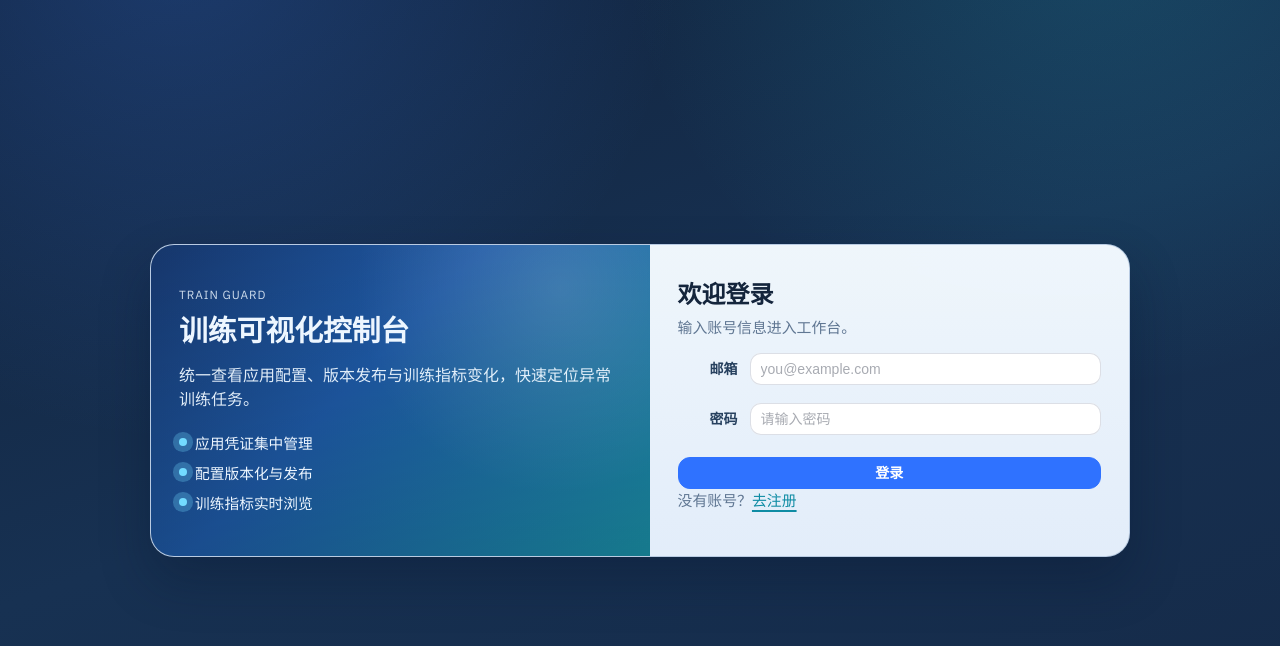
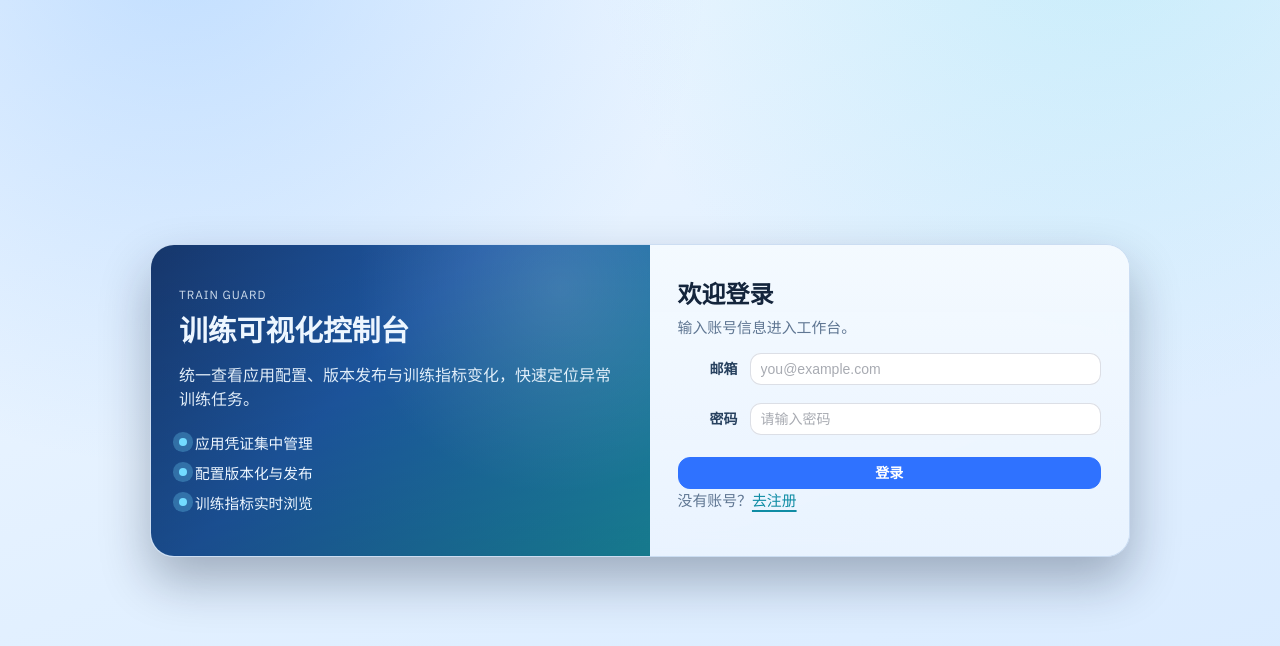
Before and after one commit to samoyed24/train-guard-dashboard, a Vue app in the folder frontend/: page /login in a window 1280 px wide. Shown: the top 646 px of the page. Built offline with nearby package versions, Linux system fonts and the light colour scheme; no server answers.

Commit message:
fix(frontend): adjust light theme background and drawer colors

```diff
--- a/frontend/src/styles.css
+++ b/frontend/src/styles.css
@@ -1,8 +1,8 @@
 @import url("https://fonts.googleapis.com/css2?family=IBM+Plex+Sans:wght@400;500;600;700&family=Space+Grotesk:wght@500;600;700&display=swap");
 
 :root {
-  --bg-canvas: #101f35;
-  --bg-tint: #1a2f4e;
+  --bg-canvas: #e8f3ff;
+  --bg-tint: #d8eaff;
   --surface: #eff6ff;
   --surface-muted: #e6f0ff;
   --ink: #14253c;
@@ -22,9 +22,9 @@
   --font-heading: "Space Grotesk", "IBM Plex Sans", "PingFang SC", sans-serif;
   --font-body: "IBM Plex Sans", "Noto Sans SC", "PingFang SC", sans-serif;
   --page-bg:
-    radial-gradient(circle at 14% -8%, rgba(62, 131, 255, 0.24), transparent 36%),
-    radial-gradient(circle at 86% -12%, rgba(40, 200, 220, 0.18), transparent 34%),
-    linear-gradient(160deg, #11233d 0%, #173152 48%, #152a48 100%);
+    radial-gradient(circle at 14% -8%, rgba(96, 170, 255, 0.32), transparent 38%),
+    radial-gradient(circle at 86% -12%, rgba(99, 218, 236, 0.24), transparent 36%),
+    linear-gradient(160deg, #f0f7ff 0%, #e2f0ff 50%, #d8eaff 100%);
   color-scheme: light;
 }
 
@@ -60,7 +60,7 @@ body,
 
 html {
   background: var(--page-bg);
-  background-color: #11233d;
+  background-color: var(--bg-canvas);
   overscroll-behavior-y: none;
   overflow: hidden;
 }
@@ -70,7 +70,7 @@ body {
   font-family: var(--font-body);
   color: var(--ink);
   background: var(--page-bg);
-  background-color: #11233d;
+  background-color: var(--bg-canvas);
   background-repeat: no-repeat;
   background-attachment: scroll;
   overflow: hidden;
@@ -662,6 +662,33 @@ a {
 
 .el-dialog__body {
   padding-top: 8px;
+}
+
+:root[data-theme="light"] .el-drawer {
+  background: linear-gradient(180deg, rgba(243, 249, 255, 0.96), rgba(232, 243, 255, 0.94));
+  color: #173a61;
+}
+
+:root[data-theme="light"] .el-drawer__header {
+  border-bottom: 1px solid rgba(162, 188, 224, 0.46);
+  margin-bottom: 0;
+  padding-bottom: 14px;
+}
+
+:root[data-theme="dark"] .el-drawer {
+  background: linear-gradient(180deg, rgba(14, 29, 47, 0.98), rgba(12, 24, 39, 0.96));
+  color: #dfeeff;
+}
+
+:root[data-theme="dark"] .el-drawer__header {
+  border-bottom: 1px solid rgba(78, 114, 156, 0.5);
+  margin-bottom: 0;
+  padding-bottom: 14px;
+}
+
+:root[data-theme="dark"] .el-drawer__title,
+:root[data-theme="dark"] .el-drawer__close-btn {
+  color: #dfeeff;
 }
 
 :root[data-theme="dark"] .card {
```
